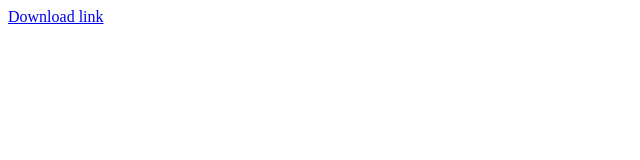
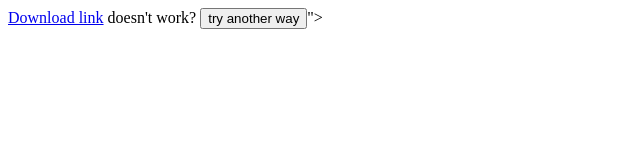
Before and after one commit to elterbug/website-tests, a plain HTML site: page site/random/puzzle/decode/a/download/index.html in a window 1280 px wide. Shown: the whole page, without its empty margins (0-640 px from the left). Drawn offline with Linux system fonts and the light colour scheme.

Commit message:
Update index.html

```diff
--- a/site/random/puzzle/decode/a/download/index.html
+++ b/site/random/puzzle/decode/a/download/index.html
@@ -3,4 +3,8 @@
 </title>
 <body>
   <a href="thing ig.html" download="OPEN THIS">Download link</a>
+
+
+  doesn't work?
+  <input type=button value="try another way" onclick="document.body.innerHTML += '<br><iframe src=\"thing ig.html\"'>">
 </body>
```
